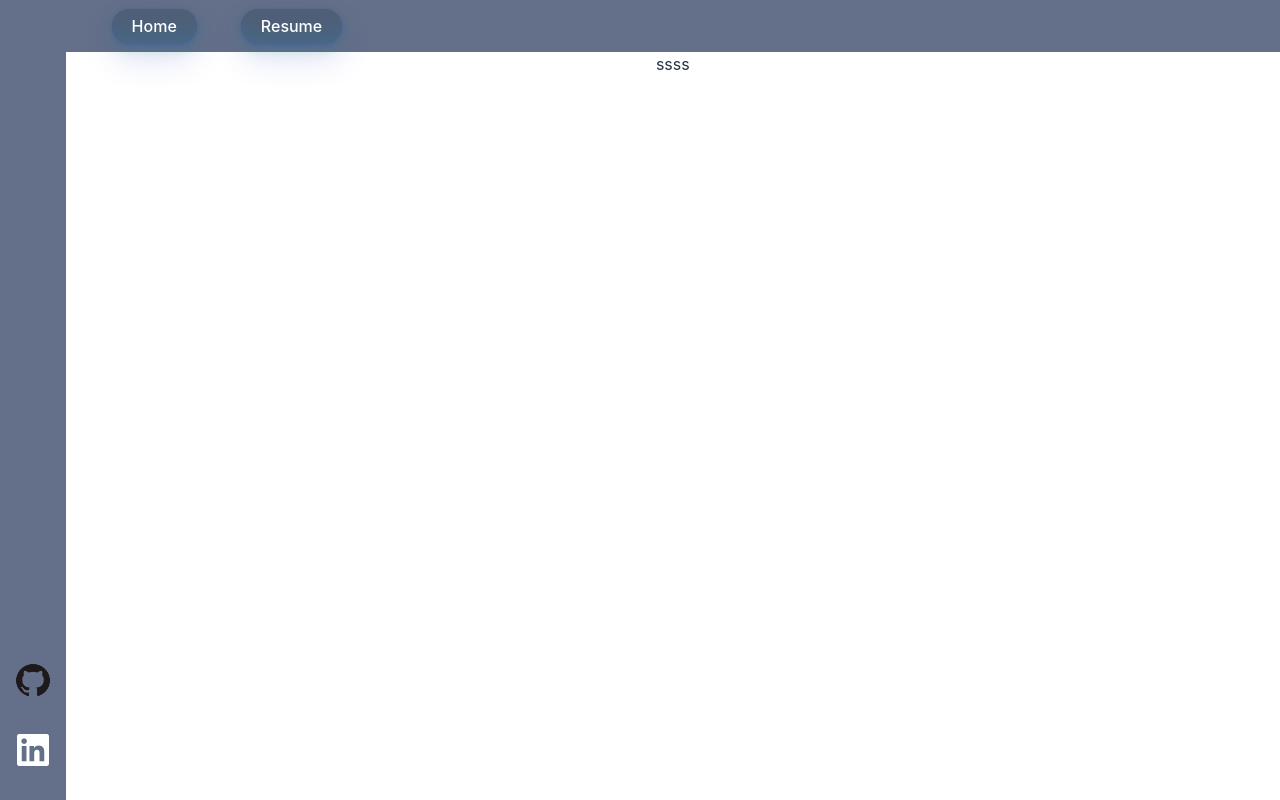
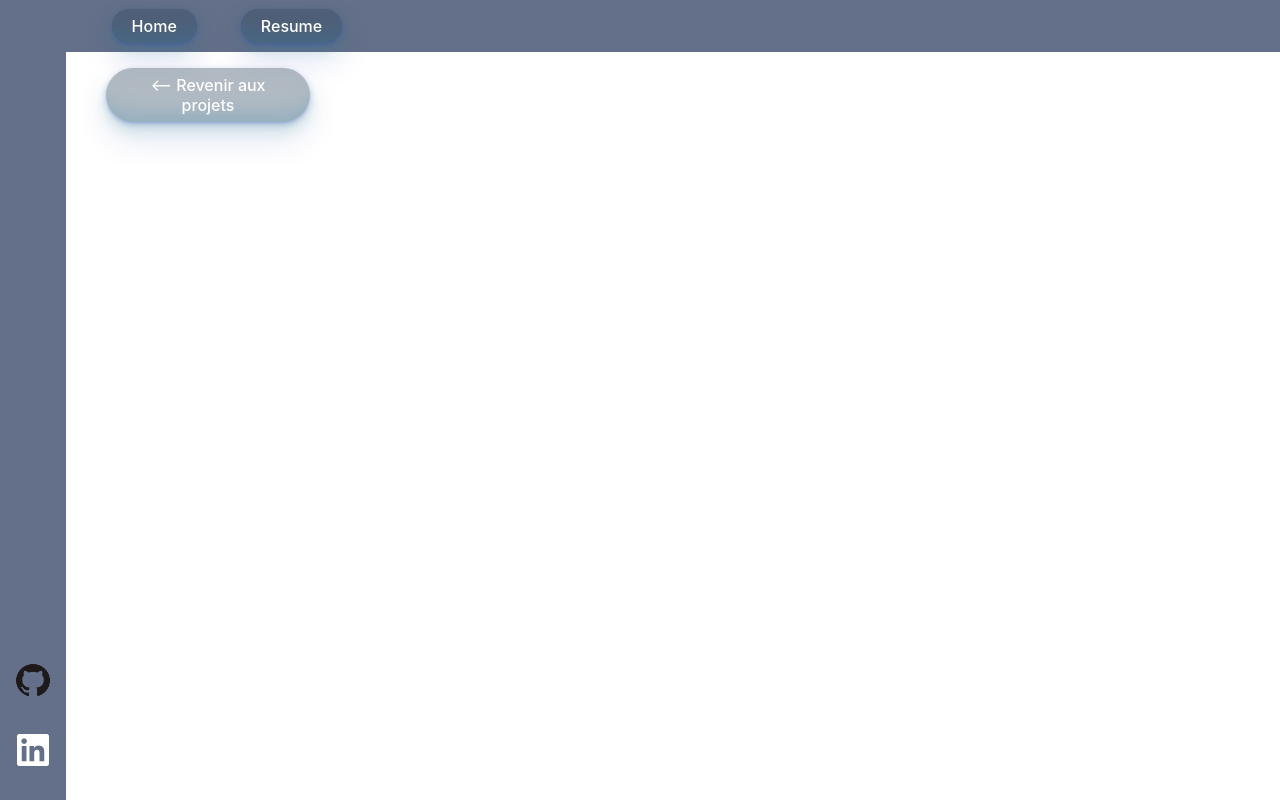
Before and after one commit to jammy312/Porfolio, a React (Vite) app: page /description in a window 1280 px wide. Built offline with nearby package versions, Linux system fonts and the light colour scheme.

Commit message:
update data

```diff
--- a/src/Components/Data/GetData.tsx
+++ b/src/Components/Data/GetData.tsx
@@ -8,8 +8,8 @@ interface Data {
     image?:string;
     video?:string;
     lienURL?: string;
-    start:string;
-    end:string;
+    start:Date;
+    end:Date;
     Ecole?:string;
   }
 
@@ -20,8 +20,8 @@ function getData(keyword?:string ):Data[] {
             title: projet.title,
             description: projet.description,
             keyWords: projet.keyWords,
-            start: projet.start,
-            end: projet.end,
+            start: stringToDate(projet.start),
+            end: stringToDate(projet.end),
             image: projet.image,
             video:projet.video,
             lienURL: projet.lienUrl,
@@ -39,10 +39,27 @@ function getData(keyword?:string ):Data[] {
         }
 
     })
+
+    allData.sort((a,b) => {
+        if(a.start < b.start)
+            return 1;
+        if (a.start > b.start)
+            return -1;
+        if(a.end < b.end)
+            return 1;
+        if (a.end > b.end)
+            return -1 ;
+        return 0;
+    })
+
     return allData;
 }
 
-
+function stringToDate(date:string){
+    const dateValue:string[] = date.split('-');
+    console.log(parseInt(dateValue[1] , 10 ));
+    return new Date( parseInt(dateValue[0] , 10 ), parseInt(dateValue[1] , 10 ) )
+}
 
 
 export default getData;
--- a/src/Page/Description.tsx
+++ b/src/Page/Description.tsx
@@ -1,8 +1,17 @@
+import NormalButton from "../Components/Buttons/NormalButton";
 import Transition from "../Components/Transition";
+import '../styles/Description.css'
+function Description() {
 
-function Description() {
-    return (<>ssss</>);
+    return (
+    <div id='Description'>
+        <div id="Resume-back-button">
+            <NormalButton url="/Resume" Name="<-- Revenir aux projets"/>
+        </div>
+        <div id='Data'>
 
+        </div>
+    </div>)
 }
 
 export default Transition(Description);
--- a/src/Page/Resume.tsx
+++ b/src/Page/Resume.tsx
@@ -19,7 +19,7 @@ function Resume() {
                     return (
                         <div key={index} className='element' >
                             <div className='timeline'>
-                                <div className='date'>{data.start + ' - ' + data.end}</div>
+                                <div className='date'>{'from: ' + data.start.getFullYear() + '-' + data.start.getMonth() + ' to ' + data.end.getFullYear() + '-' + data.end.getMonth() }</div>
                                 <div className='line-bottom'></div>
                                 <img className = 'image-timeline' src={data.Ecole? schoolIcon: workIcon}/>
                                 <div className='line-side'></div>
@@ -37,18 +37,13 @@ function Resume() {
                                    <img/>
                                    <div>
                                         <NormalButton Name={'Voir plus ici'} url='/description' ></NormalButton>
-
                                    </div>
-
                             </div>
-
                         </div>
                     );
                 } )
              }
         </div>
     </div>)
-
-
 }
 export default Transition(Resume)
--- /dev/null
+++ b/src/styles/Description.css
@@ -0,0 +1,10 @@
+#Resume-back-button{
+    position: absolute;
+    z-index: 3;
+    left: 3%;
+    top: 2%;
+}
+
+#Description{
+    position: relative;
+}
```
